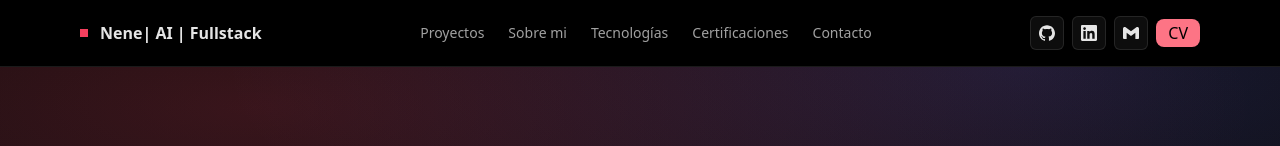
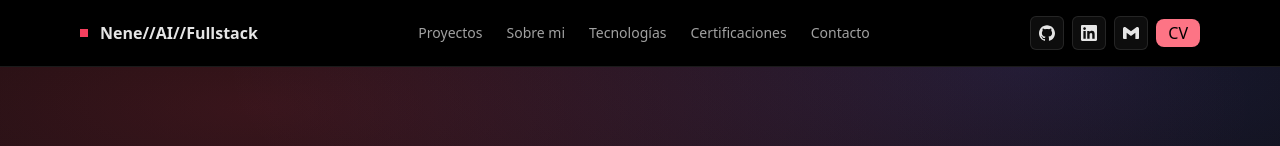
Before and after one commit to Cristian-RC/codeus, a React (Vite) app: page / in a window 1280 px wide. Shown: the top 146 px of the page. Built offline with nearby package versions, Linux system fonts and the light colour scheme.

Commit message:
💄 Update Header component: change text separator from '|' to '//' for improved readability

```diff
--- a/src/components/layout/Header.jsx
+++ b/src/components/layout/Header.jsx
@@ -21,7 +21,7 @@ export default function Header({ accent="#F43F5E" }) {
                         href="#"
                         className="font-semibold"
                     >
-                        Nene| AI | Fullstack
+                        Nene//AI//Fullstack
                     </a>
                 </div>
 
```
